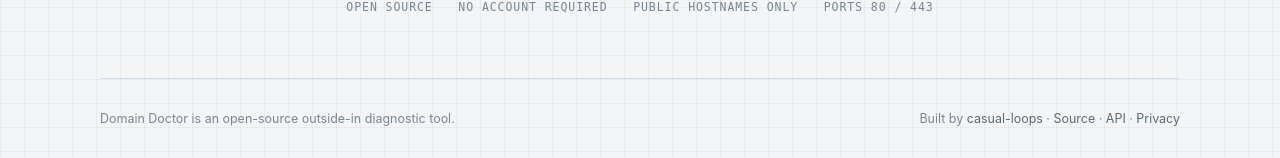
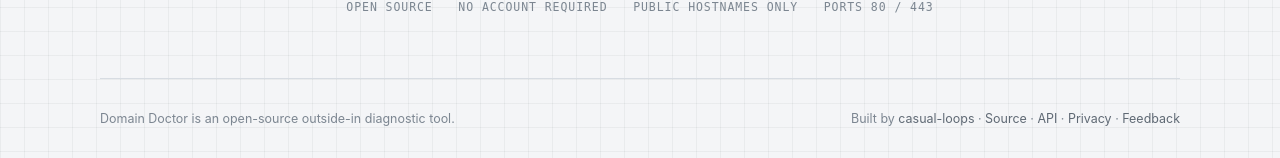
Before and after one commit to casual-loops/domain-doctor, a FastAPI app: page / in a window 1280 px wide. Shown: the part 857-1015 px from the top of the page. Run offline with FastAPI, Linux system fonts and the light colour scheme.

Commit message:
feat: add feedback link to homepage

```diff
--- a/app/templates/index.html
+++ b/app/templates/index.html
@@ -204,6 +204,15 @@
 					<a href="/docs"> API </a>
 					·
 					<a href="/privacy"> Privacy </a>
+					·
+					<a
+						href="https://github.com/casual-loops/domain-doctor/issues/new?template=feedback.yml"
+						target="_blank"
+						rel="noopener noreferrer"
+						data-analytics-event="feedback-click"
+					>
+						Feedback
+					</a>
 				</p>
 			</footer>
 		</div>
@@ -218,7 +227,6 @@
 				<div class="scanner-ring"></div>
 
 				<p class="loading-label">RUNNING DIAGNOSTICS</p>
-
 				<p class="loading-stage" data-loading-stage>Preparing scan...</p>
 			</div>
 		</div>
```
